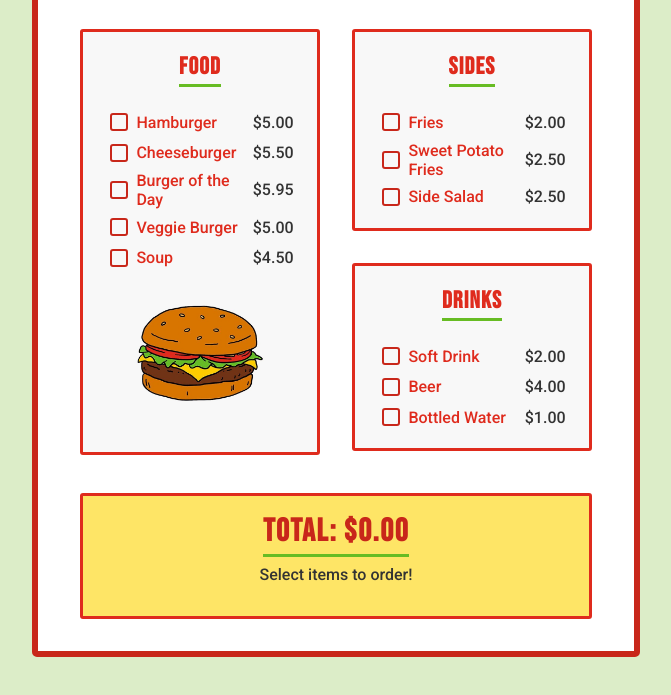
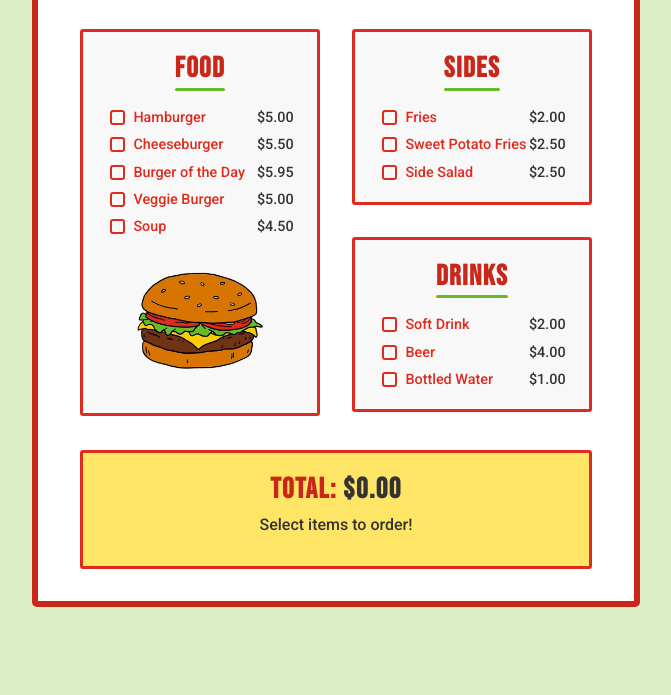
Before and after one commit to aliciawarddev/menu-calculator, a plain HTML site: page index.html in a window 1280 px wide. Shown: the part 361-1056 px from the top of the page, without its empty margins (304-975 px from the left). Drawn offline with Linux system fonts and the light colour scheme.

Commit message:
create visual hierarchy with the red hues, style the total amount in charcoal instead of red

```diff
--- a/index.html
+++ b/index.html
@@ -121,7 +121,7 @@
             </div>
             <!-- Total Container -->
             <div class="total-container">
-                <h2>Total: $<span id="total">0.00</span></h2>
+                <h3><span class="total-label">Total:</span> $<span id="total">0.00</span></h3>
                 <p id="commentary">Select items to order!</p>
             </div>
         </div>
--- a/style.css
+++ b/style.css
@@ -118,9 +118,12 @@ h1 {
 /* MENU TITLE */
 h2 {
     text-transform: uppercase;
-    color: var(--red);
+    color: var(--red-dark);
     font-family: 'Bebas Neue', sans-serif;
     letter-spacing: 0.05em;
+    font-size: 1.8rem;
+    margin-bottom: 0.8rem;
+    margin-top: 1.2rem;
 }
 
 h2::after {
@@ -129,7 +132,8 @@ h2::after {
     width: 100;
     height: 3px;
     background-color: var(--green-light);
-    margin: 0.2rem auto 0;
+    margin: 0.1rem auto 0;
+    border-radius: 2px;
 }
 
 /* MENU ITEM */
@@ -154,20 +158,22 @@ h2::after {
 .item-name {
     color: var(--red);
     font-weight: 500;
+    font-size: 0.9rem;
 }
 
 .item-price {
     color: var(--charcoal);
     white-space: nowrap;
     font-weight: 500;
+    font-size: 0.9rem;
 }
 
 /* Checkbox styling */
 input[type="checkbox"] {
     appearance: none;
-    width: 18px;
-    height: 18px;
-    border: 2px solid var(--red-dark);
+    width: 15px;
+    height: 15px;
+    border: 2px solid var(--red);
     border-radius: 3px;
     background-color: var(--white);
     cursor: pointer;
@@ -215,7 +221,7 @@ input[type="checkbox"]:checked::after {
     width: 8rem;
     height: auto;
     margin-top: 2rem;
-    margin-bottom: 2.1rem;
+    margin-bottom: 1.7rem;
 }
 
 /* TOTAL CONTAINER */
@@ -228,7 +234,7 @@ input[type="checkbox"]:checked::after {
     flex-direction: column;
     width: 32rem;
     margin-bottom: 2rem;
-    margin-top: 3rem;
+    margin-top: 0.3rem;
     padding: 1rem;
     box-sizing: border-box;
     font-family: 'Roboto', sans-serif;
@@ -236,14 +242,22 @@ input[type="checkbox"]:checked::after {
     border-radius: 3px;
 }
 
-.total-container h2 {
-    color: var(--red-dark);
+.total-container h3 {
     margin: 0;
-    font-size: 2rem;
+    font-size: 1.8rem;
     font-family: 'Bebas Neue', sans-serif;
     letter-spacing: 0.05em;
+    margin-top: 0.2rem;
+    color: var(--charcoal);
 }
 
+.total-label {
+  color: var(--red-dark);
+}
+
+#total {
+  color: var(--charcoal);
+}
 
 #commentary {
     color: var(--charcoal);
```
